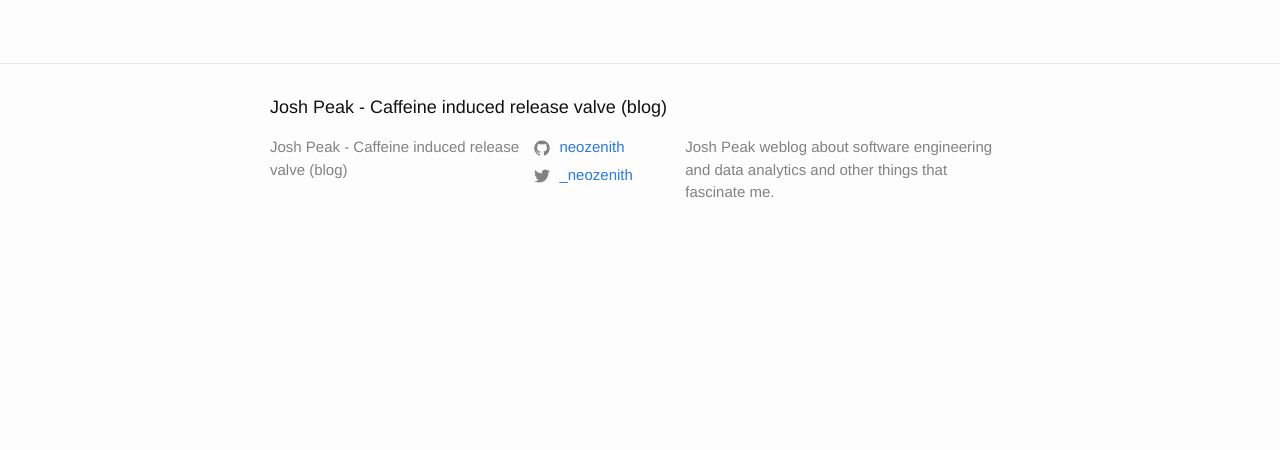
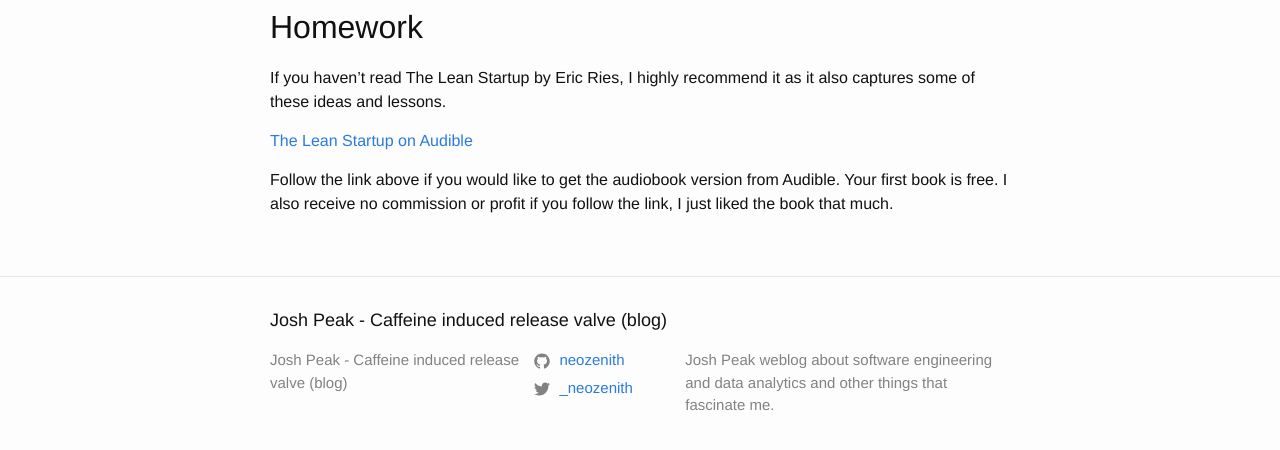
Before and after one commit to neozenith/neozenith.github.io, a Jekyll site: the page built from _posts/2017-11-02-going-global.md, in a window 1280 px wide and 900 px high, scrolled down 1010 px, cut to the strip 423-873 px from the top of the window. Built offline with Jekyll 4.4.1, drawn with Linux system fonts in a browser that asks for light colours; before the commit the page ends 1697 px from its top, so only the background shows below that.

Commit message:
add: Include audible link to The Lean Startup

```diff
--- a/_posts/2017-11-02-going-global.md
+++ b/_posts/2017-11-02-going-global.md
@@ -28,3 +28,14 @@ my favourite style of presentation. Any comments or feedback please get in touch
 with me via <a href="https://www.linkedin.com/in/neozenith/">LinkedIn</a>
 
 <iframe src="https://docs.google.com/presentation/d/e/2PACX-1vSy6gUjXqcK6CyNSr344Lp91JVkOsk4XBDSGqBlIVDoS0jqwwzzRW36uJkq8Rxp4rAzDQp9fVhIQ3qp/embed?start=false&loop=false&delayms=15000" frameborder="0" width="480" height="299" allowfullscreen="true" mozallowfullscreen="true" webkitallowfullscreen="true"></iframe>
+
+## Homework
+
+If you haven't read The Lean Startup by Eric Ries, I highly recommend it as it
+also captures some of these ideas and lessons.
+
+<a href="http://a.co/5vBl2yW">The Lean Startup on Audible</a>
+
+Follow the link above if you would like to get the audiobook version from
+Audible. Your first book is free. I also receive no commission or profit if
+you follow the link, I just liked the book that much.
```
